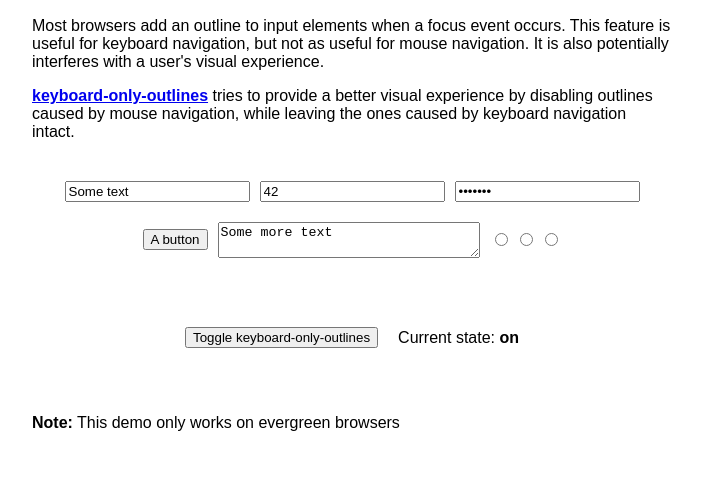
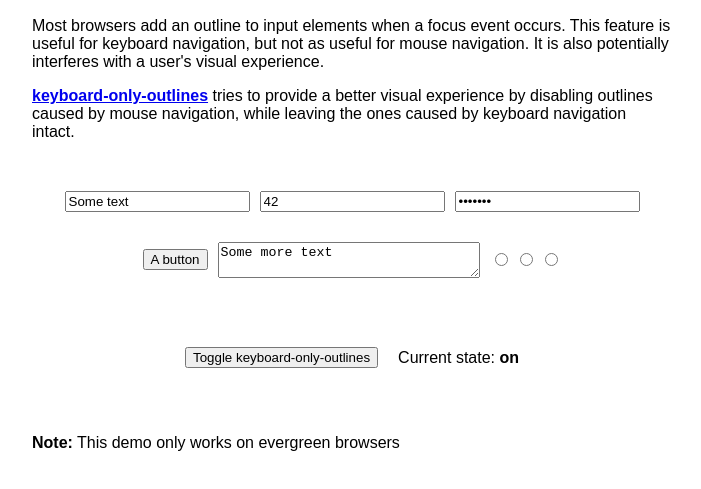
Before and after one commit to moxystudio/js-keyboard-only-outlines, a website with bundled scripts: page demo/index.html in a window 1280 px wide. Shown: the part 87-576 px from the top of the page, without its empty margins (288-989 px from the left). Built offline with nearby package versions, Linux system fonts and the light colour scheme.

Commit message:
fix: add styling to make lower res look better

```diff
--- a/demo/index.css
+++ b/demo/index.css
@@ -5,6 +5,7 @@
 .container {
     position: relative;
     width: 50vw;
+    min-width: 400px;
     max-width: 900px;
     margin: 0 auto;
     display: flex;
@@ -20,11 +21,16 @@
 .input-row {
     margin-bottom: 20px;
     display: flex;
+    flex-wrap: wrap;
     align-items: center;
 }
 
 .input-row ~ .input-row {
     margin-bottom: 55px;
+}
+
+.input-item {
+    margin-top: 10px;
 }
 
 .input-item ~ .input-item {
```
